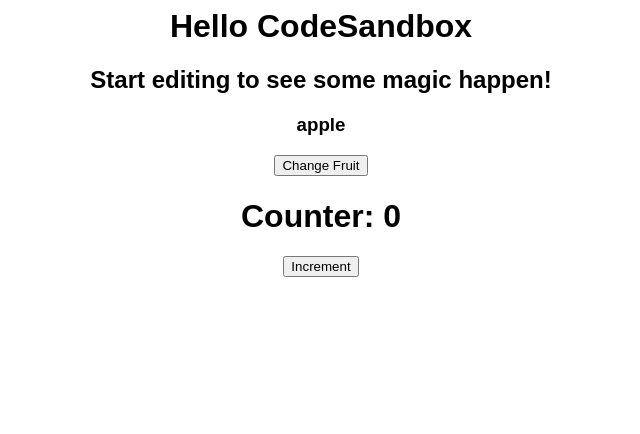
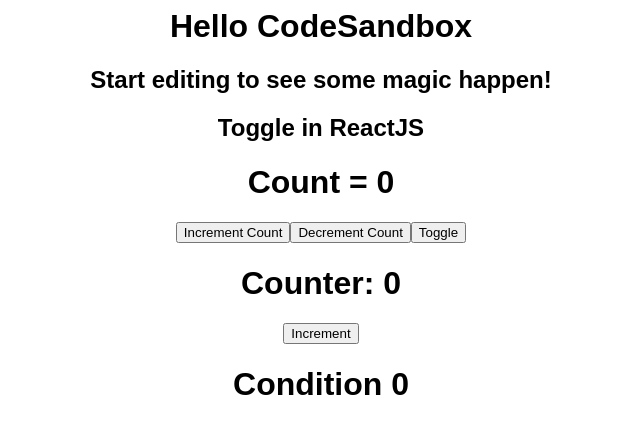
Before and after one commit to shivrajpro/react-step-by-step, a React (Vite) app: page / in a window 1280 px wide. Shown: the top 434 px of the page, without its empty margins (319-959 px from the left). Built offline with nearby package versions, Linux system fonts and the light colour scheme.

Commit message:
multiple conditional rendering

```diff
--- a/src/App.jsx
+++ b/src/App.jsx
@@ -3,23 +3,30 @@
 import Counter from "./Counter";
 
 export default function App() {
-  let message = "Hello world";
-  // debugger
-  console.log("test", message);
-
-  const [fruit, setFruit] = useState("apple");
-
-  function handleFruitChange() {
-    setFruit("banana"); // component is re-rendered whenever a state variable is changed
-  }
+  const [display, setDisplay] = useState(true);
+  const [count, setCount] = useState(0);
 
   return (
     <div className="App">
       <h1>Hello CodeSandbox</h1>
       <h2>Start editing to see some magic happen!</h2>
-      <h3>{fruit}</h3>
-      <button onClick={handleFruitChange}> Change Fruit</button>
-      <Counter />
+      <h2>Toggle in ReactJS</h2>
+      <h1>Count = {count}</h1>
+      <button onClick={() => setCount(count + 1)}>Increment Count</button>
+      <button onClick={() => setCount(count - 1)}>Decrement Count</button>
+      <button onClick={() => setDisplay(!display)}>Toggle</button>
+      {display ? <Counter /> : null}
+      {count === 0 ? (
+        <h1>Condition 0</h1>
+      ) : count === 1 ? (
+        <h1>Condition 0</h1>
+      ) : count === 2 ? (
+        <h1>Condition 2</h1>
+      ) : count === 3 ? (
+        <h1>Condition 3</h1>
+      ) : (
+        <h1>Other Condition</h1>
+      )}
     </div>
   );
 }
```
